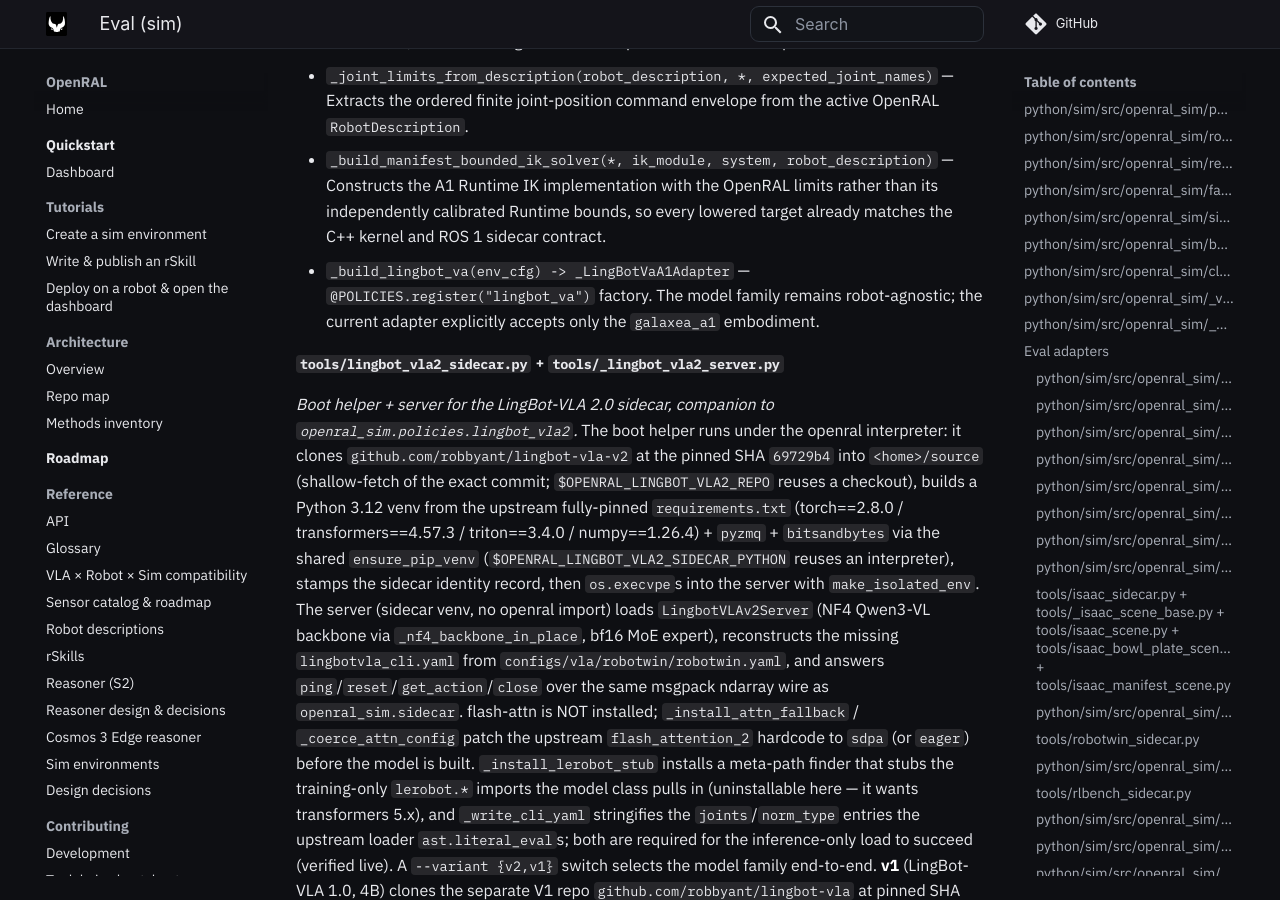
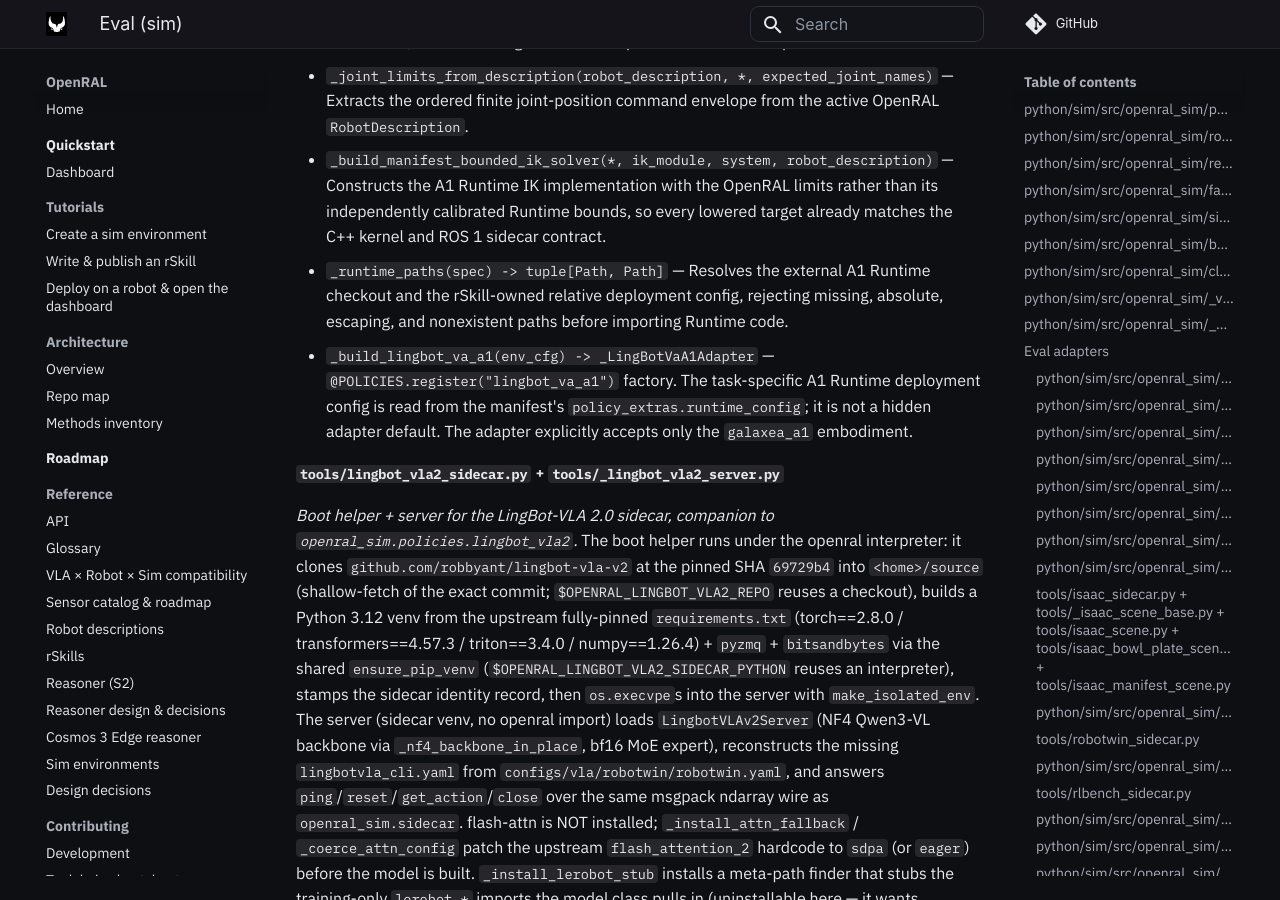
Before and after one commit to OpenRAL/openral, an MkDocs documentation site: the page built from docs/methods/07-eval-sim.md, in a window 1280 px wide and 900 px high, scrolled down 37280 px. Built offline with MkDocs 1.6.1 and Material for MkDocs 9.7.7, drawn with Linux system fonts in a browser that asks for light colours; comment, search, counter and statistics services are not loaded.

Commit message:
refactor(rskill): make A1 LingBot deployment manifest-driven
Signed-off-by: PengYue <yp2841@nyu.edu>

```diff
--- a/docs/methods/07-eval-sim.md
+++ b/docs/methods/07-eval-sim.md
@@ -425,9 +425,14 @@ actions through OpenRAL's normal candidate-action and safety path._
   Constructs the A1 Runtime IK implementation with the OpenRAL limits rather
   than its independently calibrated Runtime bounds, so every lowered target
   already matches the C++ kernel and ROS 1 sidecar contract.
-- `_build_lingbot_va(env_cfg) -> _LingBotVaA1Adapter` —
-  `@POLICIES.register("lingbot_va")` factory. The model family remains
-  robot-agnostic; the current adapter explicitly accepts only the
+- `_runtime_paths(spec) -> tuple[Path, Path]` — Resolves the external A1
+  Runtime checkout and the rSkill-owned relative deployment config, rejecting
+  missing, absolute, escaping, and nonexistent paths before importing Runtime
+  code.
+- `_build_lingbot_va_a1(env_cfg) -> _LingBotVaA1Adapter` —
+  `@POLICIES.register("lingbot_va_a1")` factory. The task-specific A1 Runtime
+  deployment config is read from the manifest's `policy_extras.runtime_config`;
+  it is not a hidden adapter default. The adapter explicitly accepts only the
   `galaxea_a1` embodiment.
 
 #### `tools/lingbot_vla2_sidecar.py` + `tools/_lingbot_vla2_server.py`
```
Also changed, not shown: docs/methods/00-core-schemas.md (+3 -3 lines), docs/methods/05-inference-runner.md (+3 -2 lines), rskills/lingbot-va-galaxea-a1-fruit-placement/README.md (+5 -5 lines), rskills/lingbot-va-galaxea-a1-fruit-placement/SKILL.md (+3 -3 lines), docs/reference/schemas/RSkillManifest.json, docs/reference/schemas/all.json, 7 other files.
